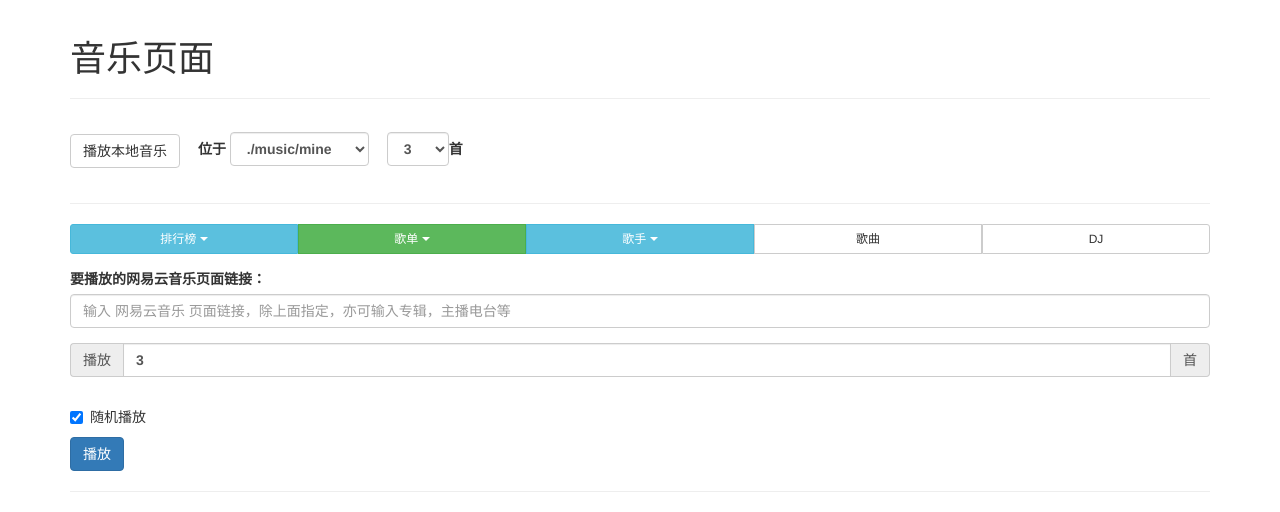
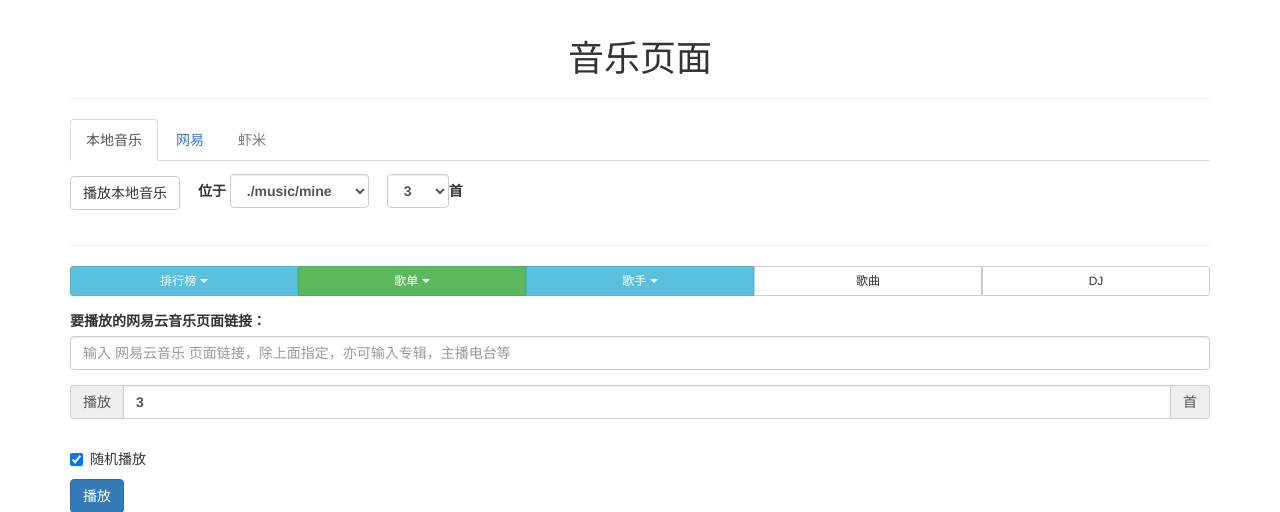
Before and after one commit to lhysrc/pi_say, a Flask app: page /music in a window 1280 px wide. Shown: the part 51-563 px from the top of the page. Run offline with Flask 2, Linux system fonts and the light colour scheme; parts of the project's set-up code (start-up, migrations or seed data) failed here and were passed over; some libraries are stand-ins or nearby versions.

Commit message:
音乐页面修改

```diff
--- a/main/task.py
+++ b/main/task.py
@@ -179,7 +179,9 @@ def save_all_tasks():
     config.save()
 
 
-
+def save_task(name,task):
+    config.set("Task",name,task)
+    config.save()
 
 
 
--- a/start_main.py
+++ b/start_main.py
@@ -105,7 +105,7 @@ def start_main():
                 interval = max(0, interval)
                 log.info("将在%s秒后执行%s" % (interval, task_func[0].__name__))
                 threading.Timer(interval, task_func[0], task_func[1]).start()
-        log.info("程序运行正常。")
+        # log.info("程序运行正常。")
         time.sleep(3600 - time.localtime().tm_min * 60 - time.localtime().tm_sec)
 
         # t1 = threading.Thread(target=_498)
--- a/www/templates/music.html
+++ b/www/templates/music.html
@@ -9,12 +9,18 @@
 {% endblock %}
 {% block main_content %}
 
-    <div class="page-header">
+    <div class="page-header text-center">
         <h1 class="center-block">音乐页面</h1>
 
 
     </div>
     <div class="input-append">
+
+        <ul class="nav nav-tabs ">
+  <li role="presentation" class="active page-btn" id="lc-page"><a href="#">本地音乐</a></li>
+  <li role="presentation" class=" page-btn"  id="ne-page"><a href="#">网易</a></li>
+  <li role="presentation" class="page-btn disabled"  id="xm-page"><a href="#">虾米</a></li>
+</ul>
         <form>
 {#                        <div>#}
                 <input type="button" class="btn btn-default" id="localMusic" value="播放本地音乐">
@@ -165,6 +171,9 @@
                 <div class="input-group">
                     <span class="input-group-addon">播放</span>
                     <input class=" form-control" type="text" id="cnt" value="3"/>
+
+
+
                     <span class="input-group-addon">首</span>
                 </div>
 
@@ -231,6 +240,19 @@
     {{ super() }}
     <script>
         $(document).ready(function () {
+            $('.page-btn').not('.disabled').click(function () {
+                $('.page-btn').removeClass('active');
+                $(this).addClass('active');
+                switch($(this).attr('id')){
+                    case "lc-page":
+                        $("#set-url-div").fadeOut(100);
+                        break;
+                    case "ne-page":
+                        $("#set-url-div").fadeIn(100);
+                        break;
+                }
+            });
+
             $('#ul-toplist a').click(function () {
                 var tp_url = 'http://music.163.com/discover/toplist?id=' + $(this).attr('content');
                 $('#url').val(tp_url);
```
